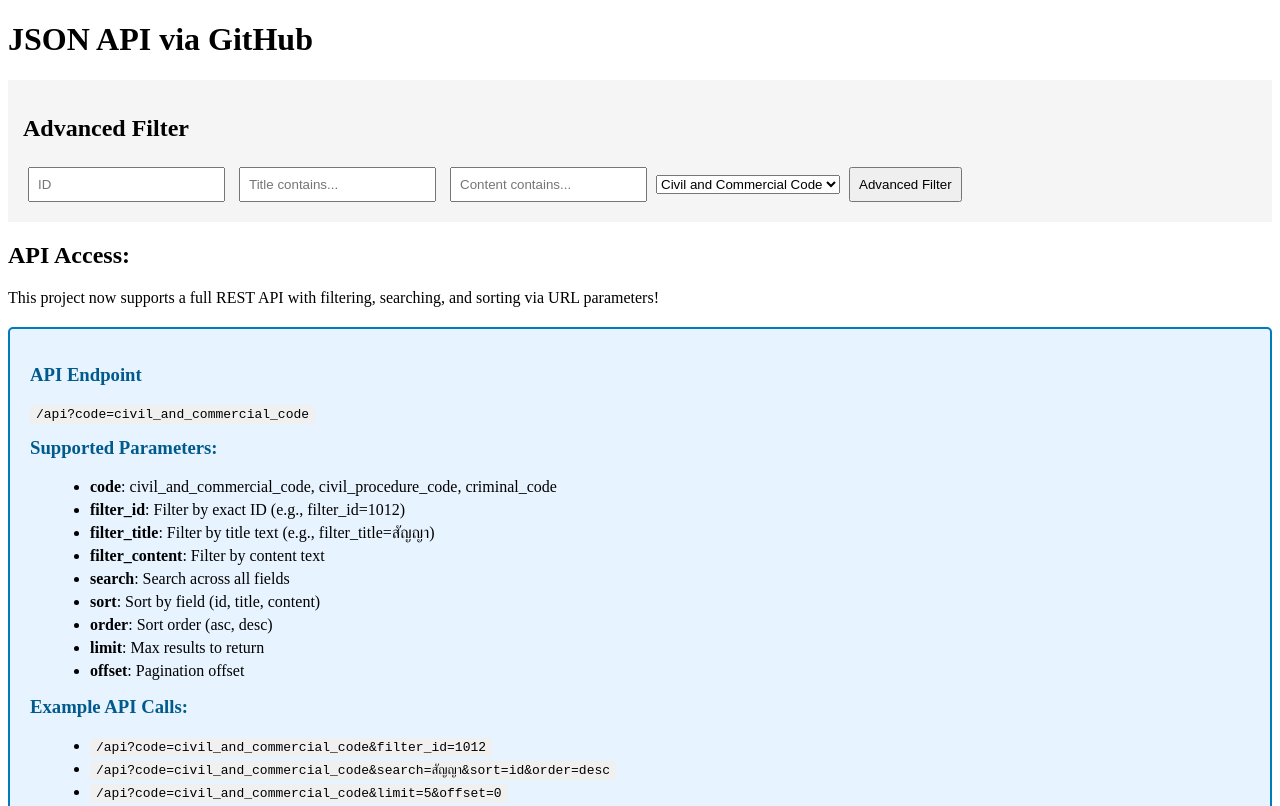
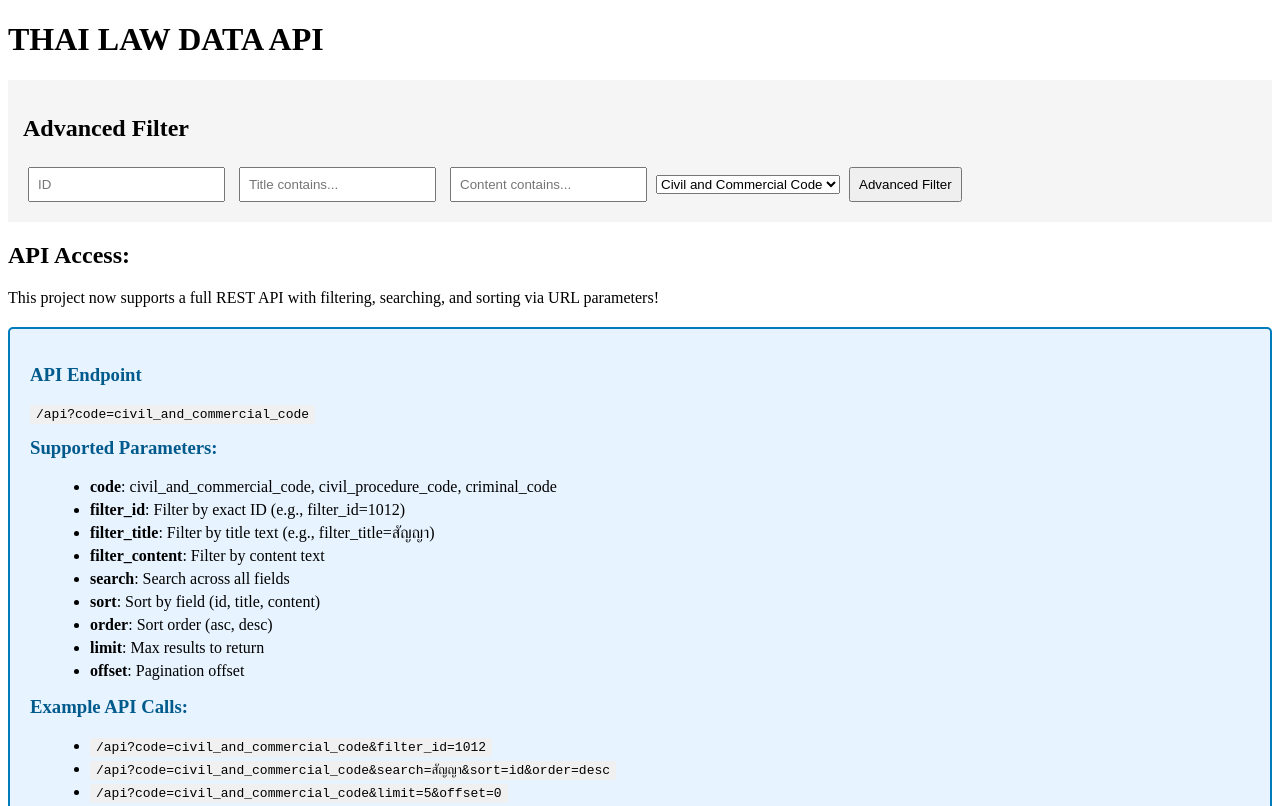
Before and after one commit to WaiRung/thai-law-data, a website: page index.html in a window 1280 px wide. Shown: the top 806 px of the page. Drawn offline with Linux system fonts and the light colour scheme.

Commit message:
Update title and heading for Thai Law Data API

```diff
--- a/index.html
+++ b/index.html
@@ -1,11 +1,11 @@
 <!DOCTYPE html>
 <html>
 <head>
-    <title>JSON API</title>
+    <title>THAI LAW DATA API</title>
     <link rel="stylesheet" href="css/style.css">
 </head>
 <body>
-    <h1>JSON API via GitHub</h1>
+    <h1>THAI LAW DATA API</h1>
 
     <!-- Filter Section -->
     <div class="filter-section">
```
